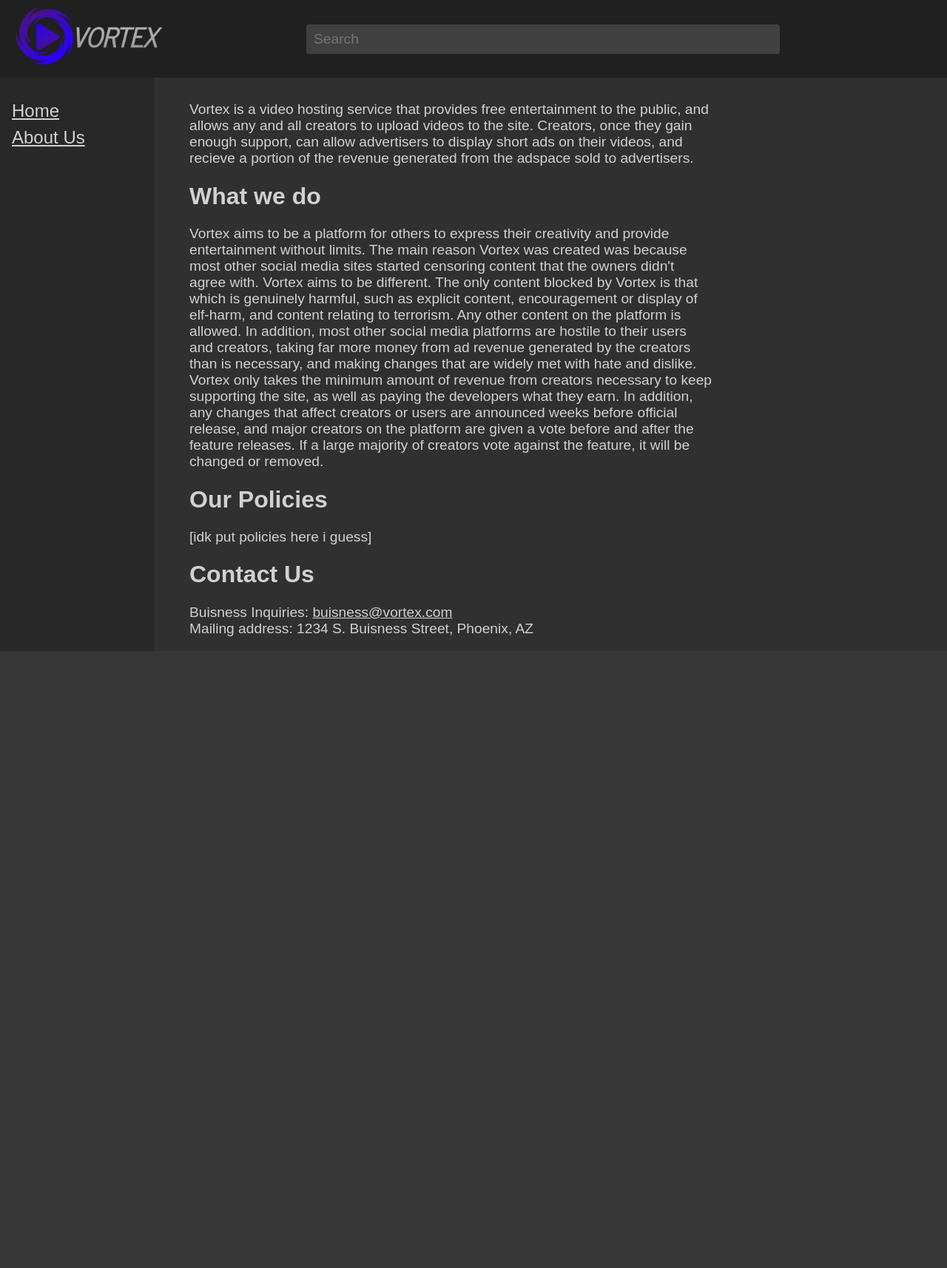
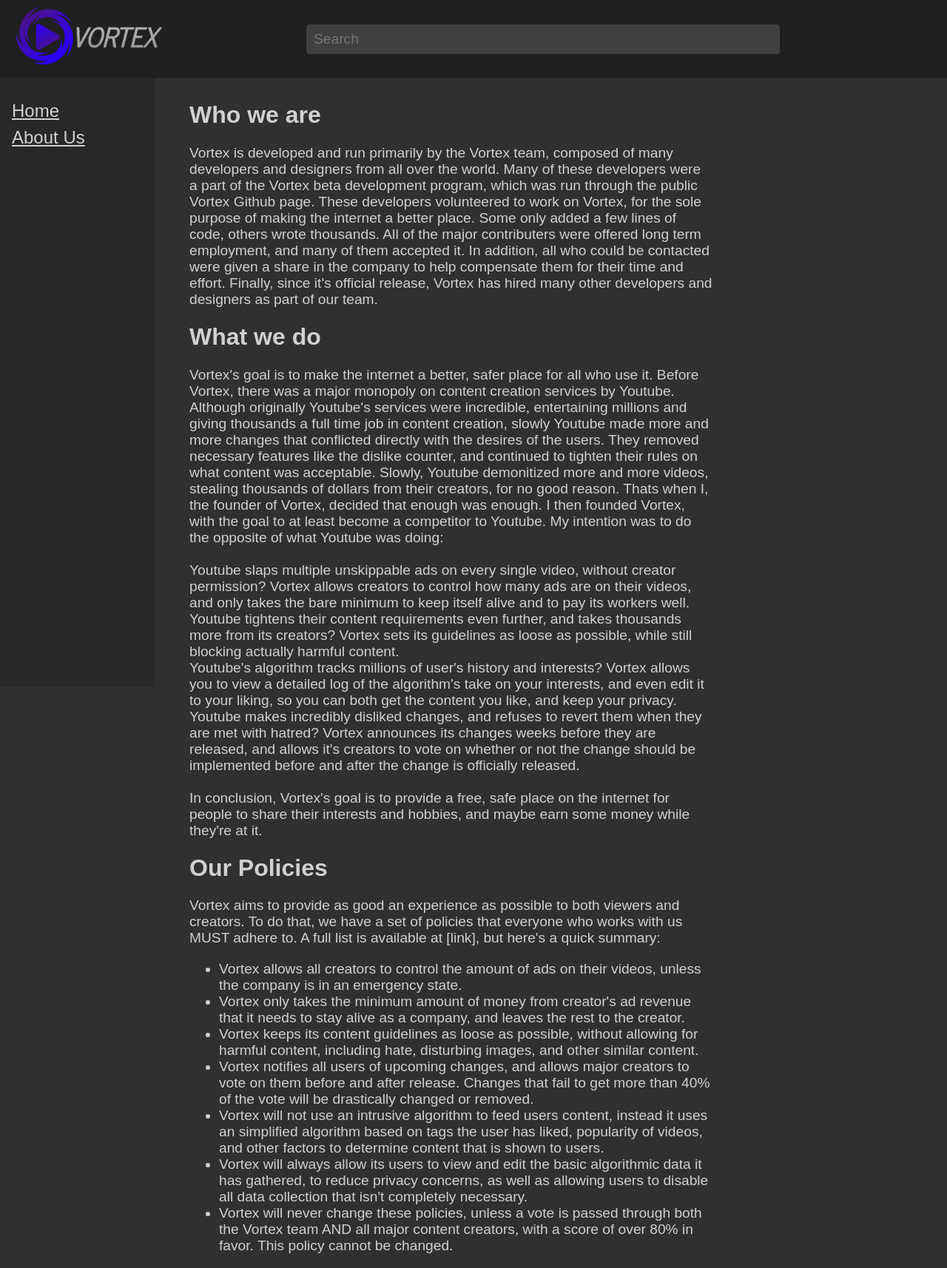
Before and after one commit to griddles/vortexVideo, a PHP site: page /about.php in a window 1280 px wide. Shown: the whole page at 74% size. Before the commit the page ends 880 px from the top, so only its background shows below. Run offline with PHP 8.4, Linux system fonts and the light colour scheme.

Commit message:
updated aboutus

```diff
--- a/about.php
+++ b/about.php
@@ -16,34 +16,47 @@
             <div class="navlink"><a href="about.php">About Us</a></div>
         </div>
         <div class="body">
+            <h1>Who we are</h1>
             <p class="bodytext">
-                Vortex is a video hosting service that provides free entertainment to the public, and allows
-                any and all creators to upload videos to the site. Creators, once they gain enough support, can
-                allow advertisers to display short ads on their videos, and recieve a portion of the revenue generated
-                from the adspace sold to advertisers.
+                Vortex is developed and run primarily by the Vortex team, composed of many developers and designers from all over the world. Many of these developers were a part of the Vortex beta development program,
+                which was run through the public Vortex Github page. These developers volunteered to work on Vortex, for the sole purpose of making the internet a better place. Some only added a few lines of code, others wrote thousands.
+                All of the major contributers were offered long term employment, and many of them accepted it. In addition, all who could be contacted were given a share in the company to help compensate them for their time and effort.
+                Finally, since it's official release, Vortex has hired many other developers and designers as part of our team.
             </p>
             <h1>What we do</h1>
             <p class="bodytext">
-                Vortex aims to be a platform for others to express their creativity and provide entertainment without limits.
-                The main reason Vortex was created was because most other social media sites started censoring content
-                that the owners didn't agree with. Vortex aims to be different. The only content blocked by Vortex
-                is that which is genuinely harmful, such as explicit content, encouragement or display of elf-harm,
-                and content relating to terrorism. Any other content on the platform is allowed. In addition,
-                most other social media platforms are hostile to their users and creators, taking far more money
-                from ad revenue generated by the creators than is necessary, and making changes that are widely met with
-                hate and dislike. Vortex only takes the minimum amount of revenue from creators necessary to keep supporting
-                the site, as well as paying the developers what they earn. In addition, any changes that affect creators or
-                users are announced weeks before official release, and major creators on the platform are given a vote
-                before and after the feature releases. If a large majority of creators vote against the feature, it will be
-                changed or removed.
+                Vortex's goal is to make the internet a better, safer place for all who use it. Before Vortex, there was a major monopoly on content creation services by Youtube. Although originally Youtube's services were incredible,
+                entertaining millions and giving thousands a full time job in content creation, slowly Youtube made more and more changes that conflicted directly with the desires of the users. They removed necessary features like
+                the dislike counter, and continued to tighten their rules on what content was acceptable. Slowly, Youtube demonitized more and more videos, stealing thousands of dollars from their creators, for no good reason.
+                Thats when I, the founder of Vortex, decided that enough was enough. I then founded Vortex, with the goal to at least become a competitor to Youtube. My intention was to do the opposite of what Youtube was doing:
+                <br>
+                <br>
+                Youtube slaps multiple unskippable ads on every single video, without creator permission? Vortex allows creators to control how many ads are on their videos, and only takes the bare minimum to keep itself alive
+                and to pay its workers well.
+                <br>
+                Youtube tightens their content requirements even further, and takes thousands more from its creators? Vortex sets its guidelines as loose as possible, while still blocking actually harmful content.
+                <br>
+                Youtube's algorithm tracks millions of user's history and interests? Vortex allows you to view a detailed log of the algorithm's take on your interests, and even edit it to your liking, so you can both get the content you like,
+                and keep your privacy.
+                <br>
+                Youtube makes incredibly disliked changes, and refuses to revert them when they are met with hatred? Vortex announces its changes weeks before they are released, and allows it's creators to vote on whether or not the change should
+                be implemented before and after the change is officially released.
+                <br>
+                <br>
+                In conclusion, Vortex's goal is to provide a free, safe place on the internet for people to share their interests and hobbies, and maybe earn some money while they're at it.
             </p>
             <h1>Our Policies</h1>
-            <p class="bodytext">[idk put policies here i guess]</p>
-            <h1>Contact Us</h1>
             <p class="bodytext">
-                Buisness Inquiries: <a href="mailto:buisness@vortex.com">buisness@vortex.com</a>
-                <br>
-                Mailing address: 1234 S. Buisness Street, Phoenix, AZ
+                Vortex aims to provide as good an experience as possible to both viewers and creators. To do that, we have a set of policies that everyone who works with us MUST adhere to. A full list is available at [link], but here's a quick summary:
+                <ul class="bodytext">
+                    <li>Vortex allows all creators to control the amount of ads on their videos, unless the company is in an emergency state.</li>
+                    <li>Vortex only takes the minimum amount of money from creator's ad revenue that it needs to stay alive as a company, and leaves the rest to the creator.</li>
+                    <li>Vortex keeps its content guidelines as loose as possible, without allowing for harmful content, including hate, disturbing images, and other similar content.</li>
+                    <li>Vortex notifies all users of upcoming changes, and allows major creators to vote on them before and after release. Changes that fail to get more than 40% of the vote will be drastically changed or removed.</li>
+                    <li>Vortex will not use an intrusive algorithm to feed users content, instead it uses an simplified algorithm based on tags the user has liked, popularity of videos, and other factors to determine content that is shown to users.</li>
+                    <li>Vortex will always allow its users to view and edit the basic algorithmic data it has gathered, to reduce privacy concerns, as well as allowing users to disable all data collection that isn't completely necessary.</li>
+                    <li>Vortex will never change these policies, unless a vote is passed through both the Vortex team AND all major content creators, with a score of over 80% in favor. This policy cannot be changed.</li>
+                </ul>
             </p>
         </div>
     </body>
```
